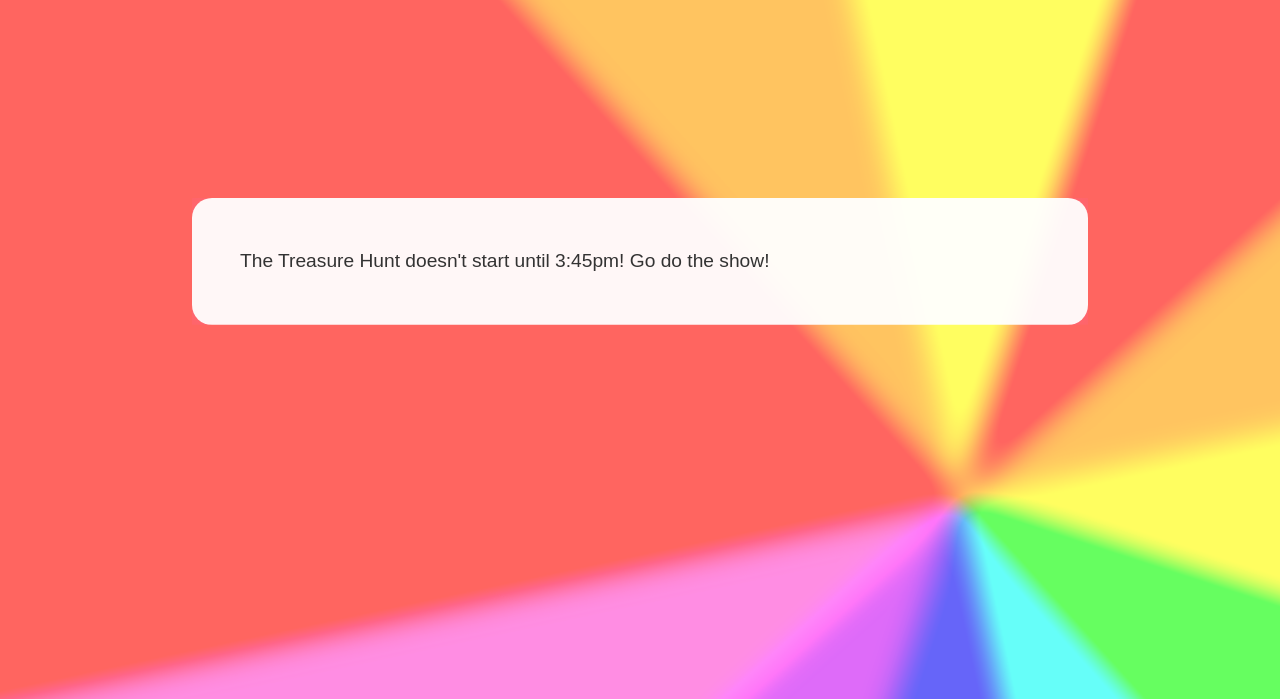
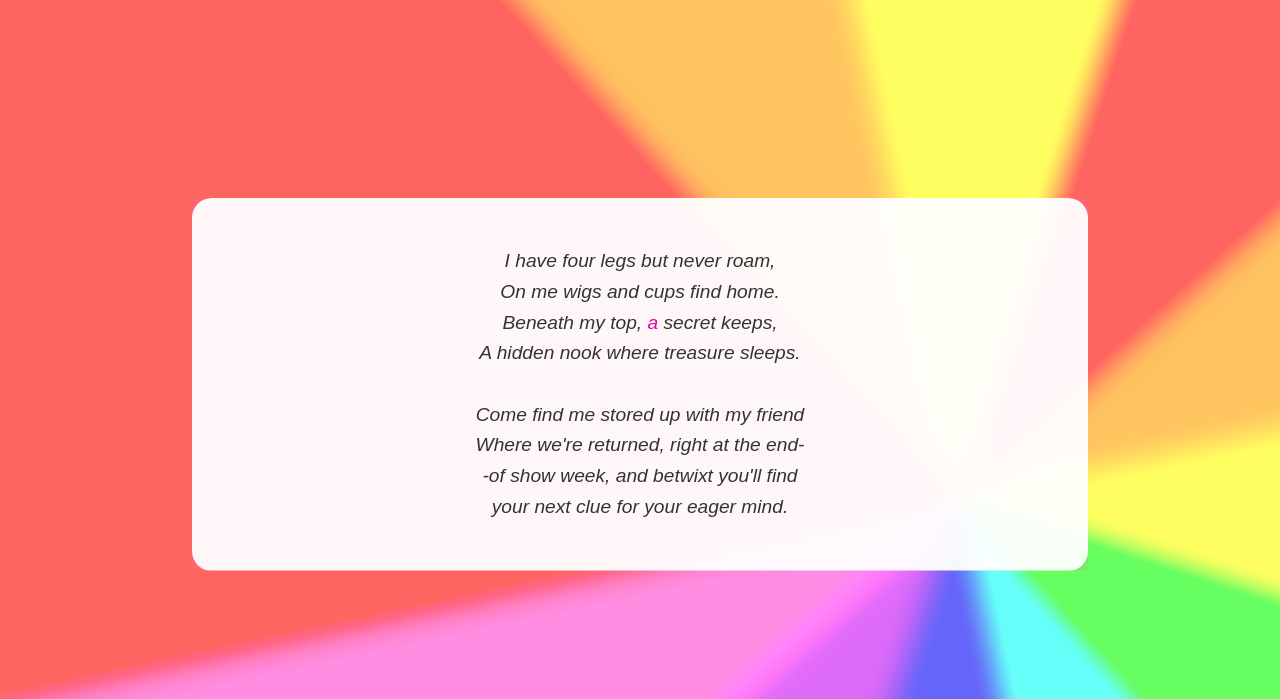
Before and after one commit to B-Solo/B-Solo.github.io, a plain HTML site: page TYRO.html in a window 1280 px wide. Shown: the part 101-800 px from the top of the page. Drawn offline with Linux system fonts and the light colour scheme.

Commit message:
Update TYRO.html

```diff
--- a/TYRO.html
+++ b/TYRO.html
@@ -14,7 +14,6 @@
         <h1>HCTG Beat Goes On Treasure Hunt!</h1>
     </header>
 
-    <!--
     <p class="container clue wrapper">
         I have four legs but never roam,<br>
         On me wigs and cups find home.<br>
@@ -26,8 +25,6 @@
         -of show week, and betwixt you'll find<br>
         your next clue for your eager mind.
     </p>
-    -->
-        <p class="container wrapper">The Treasure Hunt doesn't start until 3:45pm! Go do the show!</p>
 
 </body>
 
```
